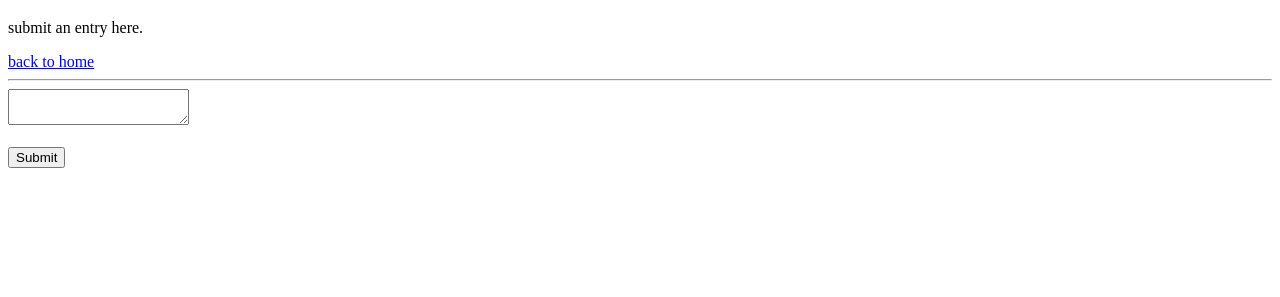
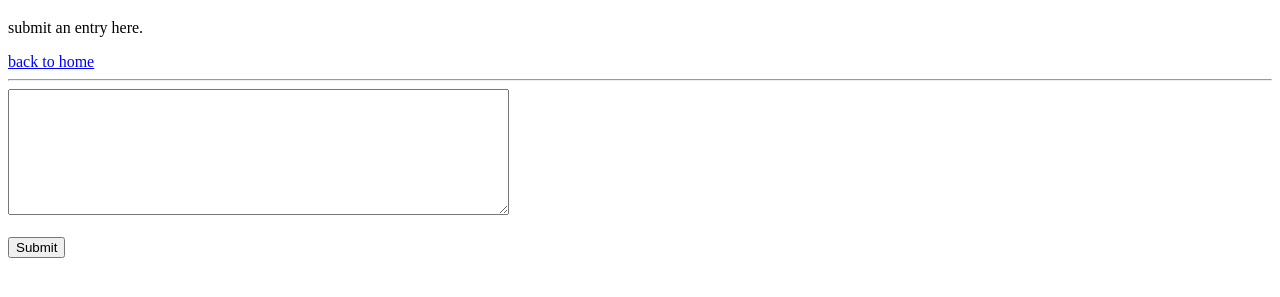
Before and after one commit to sugarfi/diary, a website: page public/submit/index.html in a window 1280 px wide. Shown: the part 61-358 px from the top of the page. Drawn offline with Linux system fonts and the light colour scheme.

Commit message:
enlarge text box, add .replit

```diff
--- a/public/submit/index.html
+++ b/public/submit/index.html
@@ -12,7 +12,7 @@
     <a href="/">back to home</a>
         <hr/>
     <form method="POST" enctype="application/x-www-form-urlencoded">
-        <textarea name="entry"></textarea>
+        <textarea rows="8" cols="60" name="entry"></textarea>
         <br/><br/>
         <input type="submit" />
     </form>
```
Also changed, not shown: 1 other file.
